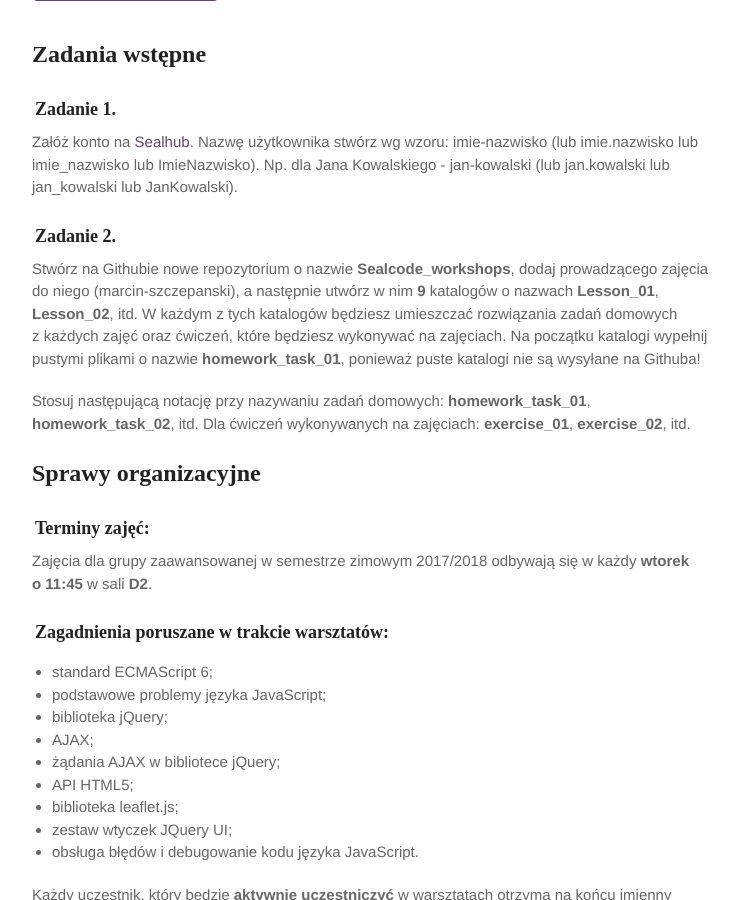
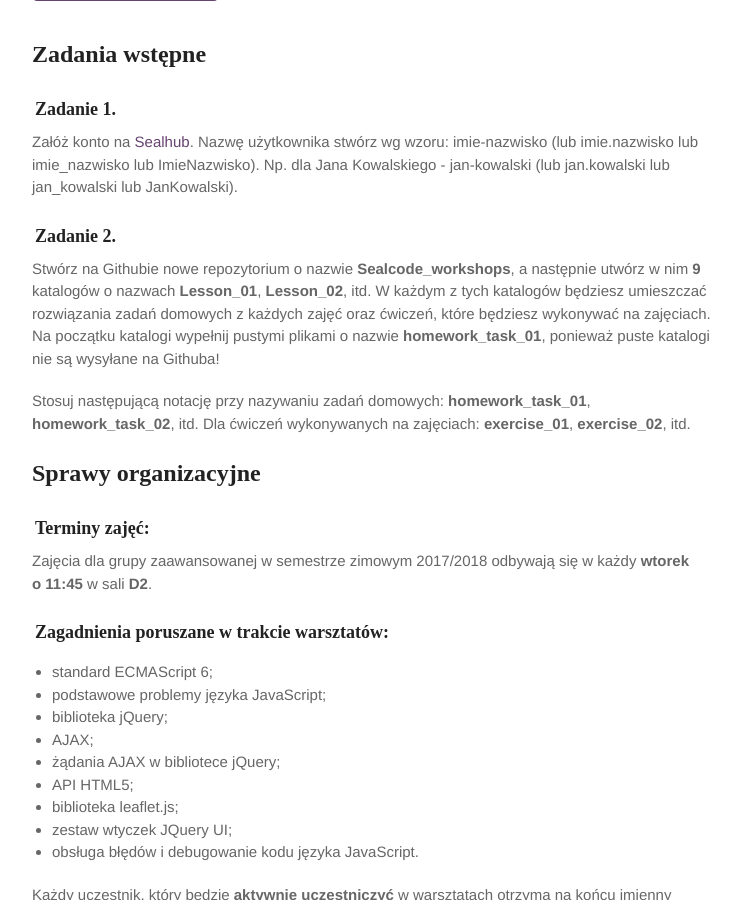
Before and after one commit to marcin-szczepanski/TWE, a Jekyll site: the page built from zajecia/2/informacje.md, in a window 1280 px wide and 900 px high, scrolled down 303 px. Shown: the whole window, without its empty margins (263-1004 px from the left). Built offline with Jekyll 4.4.1, drawn with Linux system fonts in a browser that asks for light colours; some web fonts are replaced.

Commit message:
Update informacje.md

```diff
--- a/zajecia/2/informacje.md
+++ b/zajecia/2/informacje.md
@@ -17,11 +17,11 @@ imie-nazwisko (lub imie.nazwisko lub imie_nazwisko lub ImieNazwisko). Np. dla Ja
 
 ### Zadanie 2.
 
-Stwórz na Githubie nowe repozytorium o&nbsp;nazwie **Sealcode_workshops**, dodaj prowadzącego zajęcia do&nbsp;niego (marcin-szczepanski),
+Stwórz na Githubie nowe repozytorium o&nbsp;nazwie **Sealcode_workshops**,
 a&nbsp;następnie utwórz w&nbsp;nim **9** katalogów o&nbsp;nazwach **Lesson_01**, **Lesson_02**, itd.
 W&nbsp;każdym z&nbsp;tych katalogów będziesz umieszczać rozwiązania zadań domowych
 z&nbsp;każdych zajęć oraz&nbsp;ćwiczeń, które&nbsp;będziesz wykonywać na&nbsp;zajęciach.
-Na początku katalogi wypełnij pustymi plikami o nazwie **homework_task_01**, ponieważ puste katalogi nie są wysyłane na Githuba!
+Na&nbsp;początku katalogi wypełnij pustymi plikami o&nbsp;nazwie **homework_task_01**, ponieważ&nbsp;puste katalogi nie&nbsp;są wysyłane na&nbsp;Githuba!
 
 Stosuj następującą notację przy&nbsp;nazywaniu zadań domowych: **homework_task_01**, **homework_task_02**, itd.
 Dla&nbsp;ćwiczeń wykonywanych na&nbsp;zajęciach: **exercise_01**, **exercise_02**, itd.
```
